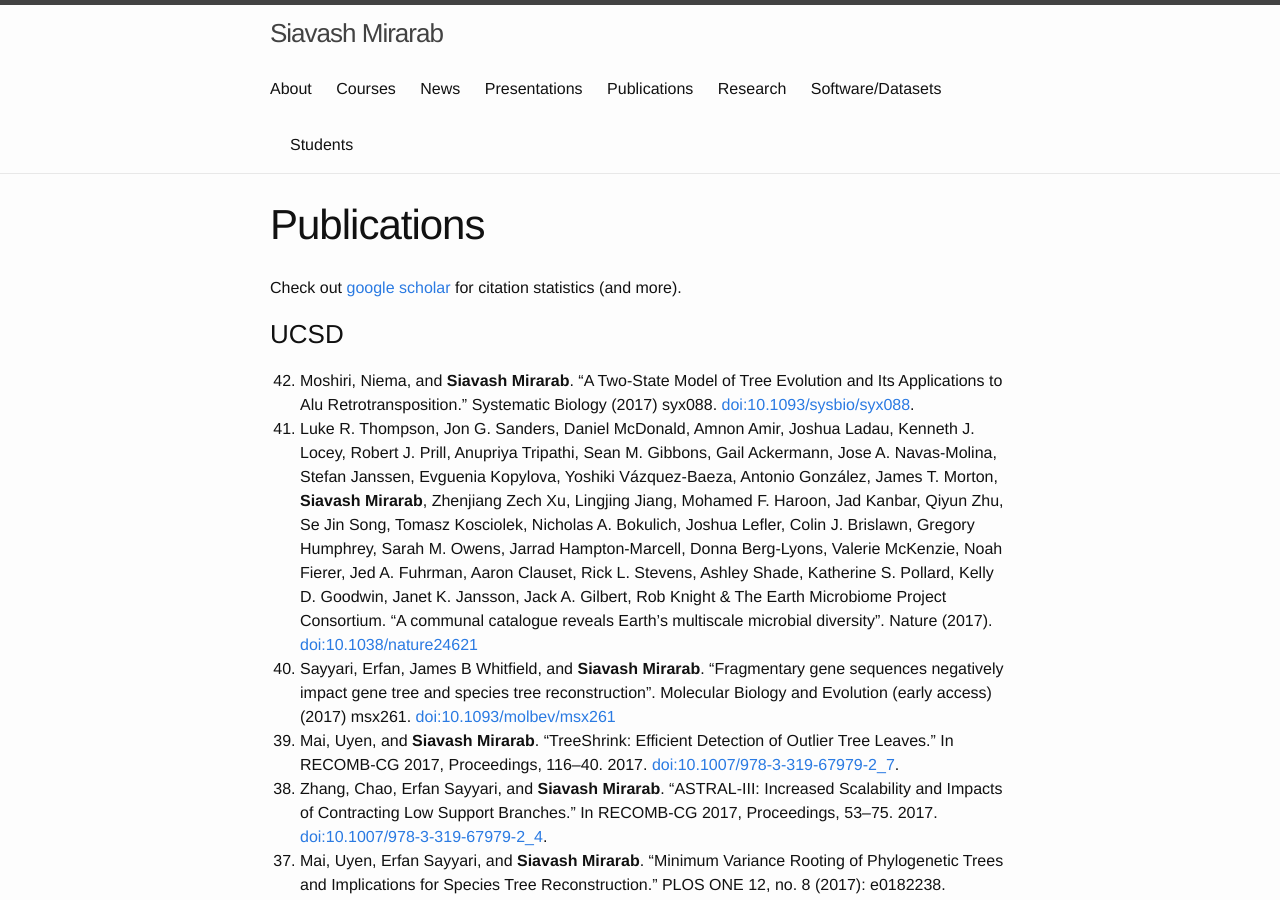
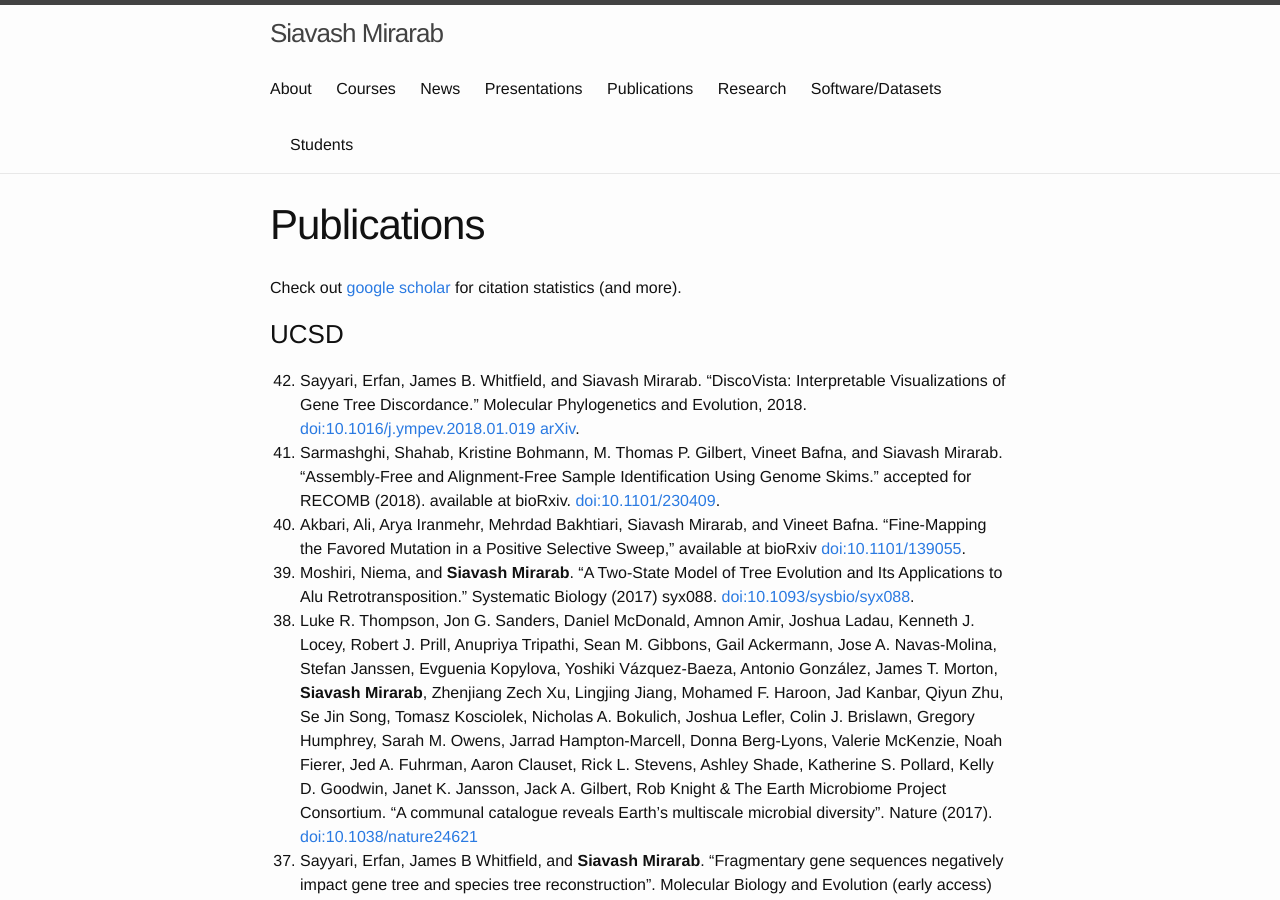
Before and after one commit to smirarab/website, a Jekyll site: the page built from publications.md, in a window 1280 px wide and 900 px high. Built offline with Jekyll 4.4.1, drawn with Linux system fonts in a browser that asks for light colours.

Commit message:
update pubs

```diff
--- a/publications.md
+++ b/publications.md
@@ -8,6 +8,9 @@
 ### UCSD
 
 {:start="42"}
+0. Sayyari, Erfan, James B. Whitfield, and Siavash Mirarab. “DiscoVista: Interpretable Visualizations of Gene Tree Discordance.” Molecular Phylogenetics and Evolution, 2018. [doi:10.1016/j.ympev.2018.01.019](https://doi.org/10.1016/j.ympev.2018.01.019) [arXiv](https://arxiv.org/abs/1709.09305).
+0. Sarmashghi, Shahab, Kristine Bohmann, M. Thomas P. Gilbert, Vineet Bafna, and Siavash Mirarab. “Assembly-Free and Alignment-Free Sample Identification Using Genome Skims.” accepted for RECOMB (2018). available at bioRxiv. [doi:10.1101/230409](https://doi.org/10.1101/230409).
+0. Akbari, Ali, Arya Iranmehr, Mehrdad Bakhtiari, Siavash Mirarab, and Vineet Bafna. “Fine-Mapping the Favored Mutation in a Positive Selective Sweep,” available at bioRxiv [doi:10.1101/139055](https://www.biorxiv.org/content/early/2017/10/01/139055).
 0. Moshiri, Niema, and **Siavash Mirarab**. “A Two-State Model of Tree Evolution and Its Applications to Alu Retrotransposition.” Systematic Biology (2017) syx088. [doi:10.1093/sysbio/syx088](https://doi.org/10.1093/sysbio/syx088).
 0. Luke R. Thompson, Jon G. Sanders, Daniel McDonald, Amnon Amir, Joshua Ladau, Kenneth J. Locey, Robert J. Prill, Anupriya Tripathi, Sean M. Gibbons, Gail Ackermann, Jose A. Navas-Molina, Stefan Janssen, Evguenia Kopylova, Yoshiki Vázquez-Baeza, Antonio González, James T. Morton, **Siavash Mirarab**, Zhenjiang Zech Xu, Lingjing Jiang, Mohamed F. Haroon, Jad Kanbar, Qiyun Zhu, Se Jin Song, Tomasz Kosciolek, Nicholas A. Bokulich, Joshua Lefler, Colin J. Brislawn, Gregory Humphrey, Sarah M. Owens, Jarrad Hampton-Marcell, Donna Berg-Lyons, Valerie McKenzie, Noah Fierer, Jed A. Fuhrman, Aaron Clauset, Rick L. Stevens, Ashley Shade, Katherine S. Pollard, Kelly D. Goodwin, Janet K. Jansson, Jack A. Gilbert, Rob Knight & The Earth Microbiome Project Consortium. “A communal catalogue reveals Earth’s multiscale microbial diversity”. Nature (2017). [doi:10.1038/nature24621](http://www.nature.com/doifinder/10.1038/nature24621)
 0. Sayyari, Erfan, James B Whitfield, and **Siavash Mirarab**. “Fragmentary gene sequences negatively impact gene tree and species tree reconstruction”. Molecular Biology and Evolution (early access) (2017) msx261. [doi:10.1093/molbev/msx261](http://dx.doi.org/10.1093/molbev/msx261)
```
